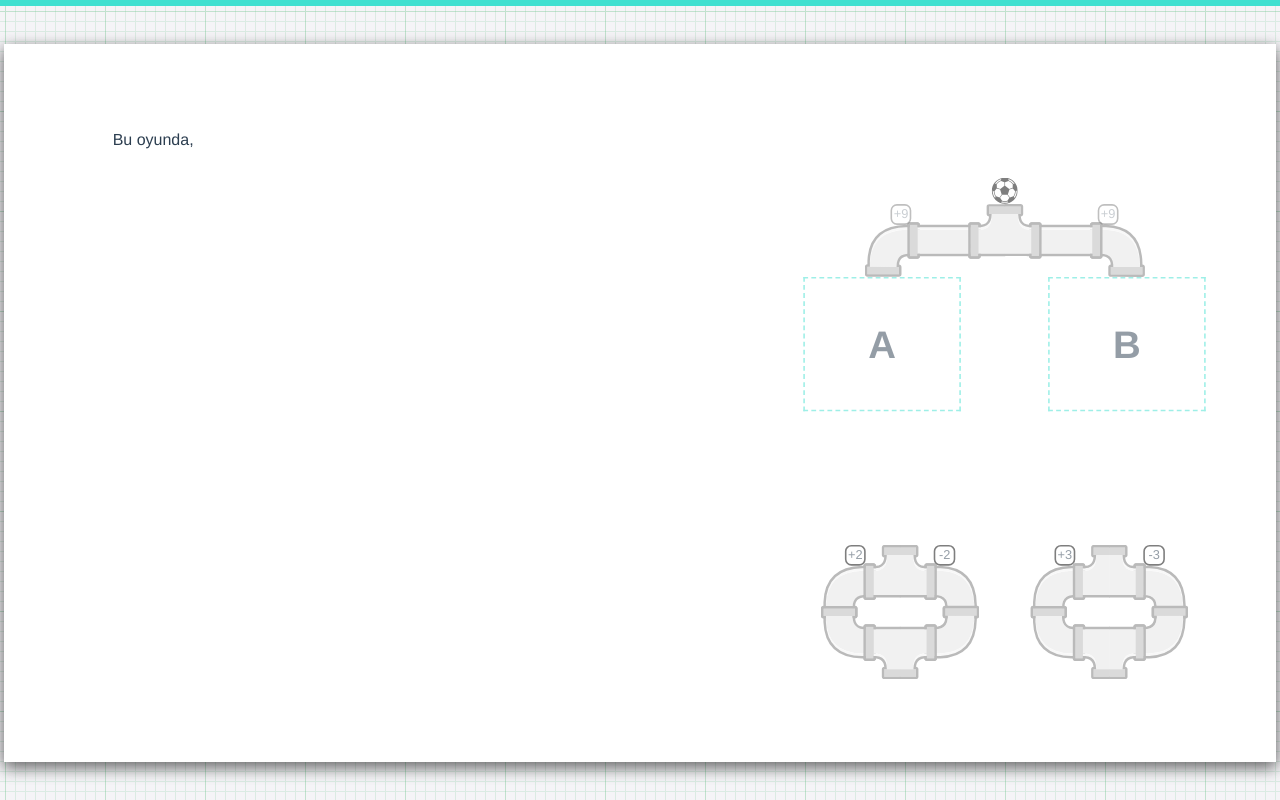
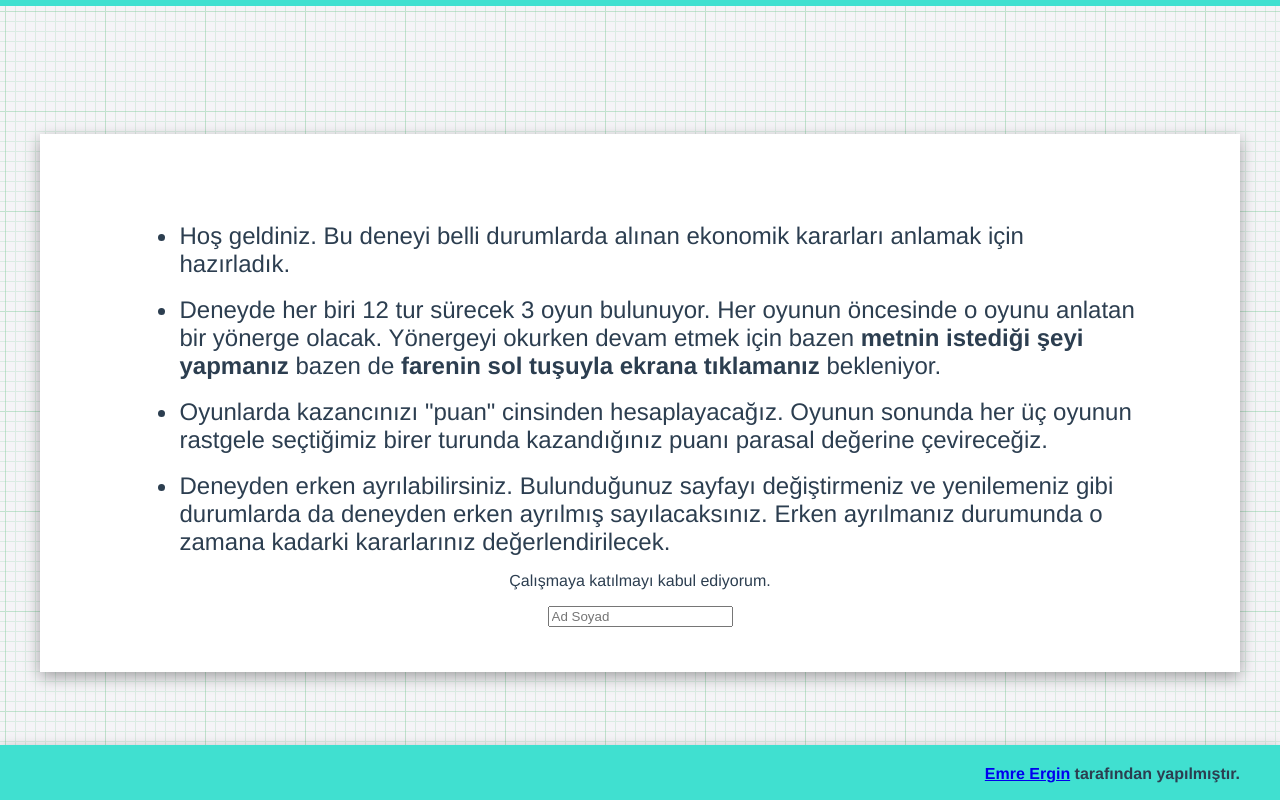
Before and after one commit to emrergin/prudence-labversion, a Vue app: page / in a window 1280 px wide. Built offline with nearby package versions, Linux system fonts and the light colour scheme; what vue-uuid would draw is missing.

Commit message:
another round of bug solutions

```diff
--- a/src/App.vue
+++ b/src/App.vue
@@ -86,7 +86,7 @@ export default {
   },
   data() {
     return {
-      currentPhase: `temTut`,
+      currentPhase: `intro`,
       store,
       endOfExperiment: false,
       treatments: null,
--- a/src/components/PrudenceTutorialv2.vue
+++ /dev/null
@@ -1,214 +0,0 @@
-<template>
-    <div class="oyunKutusu">
-      <div id="oyunAsagi">
-        <img
-          id="footBall"
-          ref="footBall"
-          src="../assets/soccer_ball.svg"
-          oncontextmenu="return false"
-          @click="hareketE($event)"
-        />
-                  <!--
-          :class="{
-            clickReminder: secim && currentRound === 0 && asama === `baslangic`,
-          }" -->
-        <div id="bigPipe">
-          <div id="largeTags">
-            <div id="leftLargeTag" class="largeTag tag soletiket">
-              +7
-            </div>
-            <div id="rightLargeTag" class="largeTag tag sagetiket">
-              +4
-            </div>
-          </div>
-          <img src="../assets/bigpipe.svg" />
-        </div>
-        <div id="inputlar">
-          <div
-            class="droppable"
-            id="i1"
-
-          >
-          <!-- :style="{ visibility: !secim ? `visible` : `hidden` }" -->
-            A
-          </div>
-          <div
-            class="droppable"
-            id="i2"
-
-          >
-          <!-- :style="{ visibility: !secim ? `visible` : `hidden` }" -->
-            B
-          </div>
-        </div>
-        <div v-if="asama !== `roundsonu`">
-          <div
-            id="smallPipe"
-            class="smallPipe"
-            oncontextmenu="return false"
-            @mousedown.left="carryPipeE($event)"
-            ondragstart="return false"
-            data-intro="Bu oyunda bu boruyu"
-          >
-            <div id="smallTags">
-              <div id="leftSmallTag" class="kucukEtiket tag soletiket">
-                +2
-              </div>
-              <div id="rightSmallTag" class="kucukEtiket tag sagetiket">
-                -2
-              </div>
-            </div>
-            <img
-              src="../assets/smallpipe.svg"
-              class="draggable"
-              oncontextmenu="return false"
-            />
-          </div>
-        </div>
-      </div>
-    </div>
-  </template>
-
-  <script setup>
-  import { ref } from "vue";
-  import carryPipe from "../functions/carryPipe";
-  import movement from "../functions/movement";
-  import { defineEmits as defineEmits } from "@vue/runtime-dom";
-  // import {introJs} from "intro.js";
-
-  // introJs().start();
-
-  defineEmits(["end"]);
-
-  const currentDroppable = ref(null);
-  const secim = ref(null);
-  const asama = ref(`baslangic`);
-  const baslangic = ref(new Date());
-  const bitis = ref(null);
-
-  const oyunSonu = ref(false);
-
-  function carryPipeE(e) {
-    carryPipe(e, `droppable`, asama.value, `smallPipe`, currentDroppable, secim);
-  }
-
-  function hareketE(e) {
-    movement(e, asama, bitis, secim, totalRevenue, totalLoss, store, currentRound.value===roundToPay,earningForCurrentRound);
-  }
-
-  function nextTurnE() {
-    nextTurn(
-      `Prudence`,
-      store,
-      bitis,
-      baslangic,
-      asama,
-      props.payOffs,
-      currentRound,
-      secim,
-      `smallPipe`,
-      oyunSonu,
-      totalRounds,
-      earningForCurrentRound
-    );
-  }
-
-  </script> -->
-
-  <style>
-  .oyunKutusu {
-    display: flex;
-    flex-direction: column;
-    margin: 0px;
-    min-height: 433px;
-  }
-  #oyunAsagi {
-    display: flex;
-    flex-direction: column;
-    justify-content: flex-start;
-    align-items: center;
-    position: relative;
-  }
-
-  #largeTags {
-    position: absolute;
-    display: flex;
-    gap: 200px;
-    justify-content: space-evenly;
-    width: 100%;
-    /* top: 28px; */
-  }
-
-  .largeTag {
-    border: 2px solid black;
-    border-radius: 8px;
-    padding: 2px;
-  }
-  #smallPipe,
-  #smallPipe1,
-  #smallPipe2,
-  #bigPipe {
-    position: relative;
-  }
-
-  img {
-    display: block;
-  }
-
-  #smallTags,
-  #smallTags1,
-  #smallTags2 {
-    position: absolute;
-    left: 30px;
-    gap: 85px;
-    display: flex;
-    justify-content: space-between;
-  }
-
-  .kucukEtiket {
-    border: 2px solid black;
-    border-radius: 8px;
-    padding: 2px;
-    min-width: 3ch;
-  }
-
-  .approached {
-    background-color: green;
-    color: #f8f8f8;
-  }
-
-  #inputlar {
-    display: flex;
-    width: 100%;
-    justify-content: center;
-    gap: 105px;
-  }
-
-  .draggable {
-    cursor: grab;
-  }
-
-  .droppable {
-    padding-top: 12px;
-    padding-bottom: 12px;
-    width: 197px;
-    text-align: center;
-    font-size: 3em;
-    font-weight: bold;
-    border: 2px dashed turquoise;
-  }
-
-  #footBall {
-    cursor: pointer;
-  }
-
-  #fakeBall {
-    z-index: 4;
-  }
-
-  .stepButton {
-    padding: 5px;
-    font-size: 1.5em;
-    margin: 60px auto 20px auto;
-  }
-  </style>
--- a/src/components/TemperanceTutorial.vue
+++ b/src/components/TemperanceTutorial.vue
@@ -57,7 +57,7 @@
         @click="movement()"
         class="phaseIn"
         :class="[
-          { redBordered: step === 7 },
+          { redOutline: step === 7 },
           { focused: step > 6 },
           { unfocused: step <= 6 },
         ]"
@@ -256,14 +256,13 @@ export default {
         var fakePipe = smallPipe.cloneNode(true);
         fakePipe.id = `fakePipe`;
         fakePipe.style.visibility = "hidden";
-        // fakePipe.classList.remove("temperancePipe");
         smallPipe.after(fakePipe);
       }
 
       smallPipe.style.cursor = "grabbing";
 
-      let shiftX = e.clientX - smallPipe.getBoundingClientRect().left;
-      let shiftY = e.clientY - smallPipe.getBoundingClientRect().top;
+      let shiftX = 0.8*(e.clientX - smallPipe.getBoundingClientRect().left);
+      let shiftY = 0.8*(e.clientY - smallPipe.getBoundingClientRect().top);
 
       smallPipe.style.position = "absolute";
       smallPipe.style.zIndex = 3;
@@ -343,8 +342,7 @@ export default {
       }
       let vm = this;
       let footBall = this.$refs.footBall;
-      footBall.style.zIndex = 4;
-      footBall.classList.remove(`redBordered`);
+      footBall.classList.remove(`redOutline`);
       let fakeBall = footBall.cloneNode(true);
       fakeBall.id = `fakeBall`;
       fakeBall.style.visibility = "hidden";
@@ -536,15 +534,14 @@ export default {
       }
     },
     isMovementOver() {
-      let rect = this.$refs.footBall.getBoundingClientRect();
+      const rect = this.$refs.footBall.getBoundingClientRect();
 
-      let pipes = document.querySelectorAll('.temperancePipe');
+      const pipes = document.querySelectorAll('.temperancePipe');
       for (let pipe of pipes) {
 
         let rect2 = pipe.getBoundingClientRect();
         let distance = Math.hypot(rect.top-rect2.top,
-        (rect.left + rect.right)-(rect2.left + rect2.right));
-        console.log(pipe, distance);
+            (rect.left + rect.right)-(rect2.left + rect2.right));
         if (distance<25){
           return false;
         }
@@ -581,16 +578,17 @@ export default {
 .bigInputs {
   gap: 109px;
 }
-
+/*
 .tutorialBox{
   position: relative;
-}
+} */
 
 #footBall,
 #fakeBall {
   display: flex;
   align-items: flex-end;
   position: relative;
+  z-index:4;
 }
 
 .stepButton {
@@ -601,6 +599,9 @@ export default {
   border: 10px solid red;
 }
 
+.redOutline{
+  outline: 10px solid red;
+}
 .tutorialBox {
   min-height: 618px;
 }
--- a/src/functions/movement.js
+++ b/src/functions/movement.js
@@ -1,3 +1,5 @@
+import { getElementBelow } from "./utilities";
+
 function movement(e, asama, bitis, choices, totalRevenue, totalLoss, store, willBePaid, earningForCurrentRound) {
   if (!Array.isArray(choices.value)) {
     if (!choices.value) {
@@ -214,15 +216,14 @@ function movement(e, asama, bitis, choices, totalRevenue, totalLoss, store, will
   }
 
   function nextAnimation() {
-    let rect = fakeBall.getBoundingClientRect();
-    fakeBall.style.display = "none";
-    let elemBelow = document.elementFromPoint(
-      // rect.left - 5,
-      // (rect.top + rect.bottom) / 2
-      (rect.left + rect.right) / 2,
-      (rect.top + rect.bottom) / 2
-    );
-    fakeBall.style.display = "block";
+    let elemBelow = getElementBelow(fakeBall);
+    // let rect = fakeBall.getBoundingClientRect();
+    // fakeBall.style.display = "none";
+    // let elemBelow = document.elementFromPoint(
+    //   (rect.left + rect.right) / 2,
+    //   (rect.top + rect.bottom) / 2
+    // );
+    // fakeBall.style.display = "block";
     let zar = Math.floor(Math.random() * 2) + 1;
 
     if (elemBelow.closest(`.smallPipe,.riskPipe`)) {
@@ -248,7 +249,7 @@ function movement(e, asama, bitis, choices, totalRevenue, totalLoss, store, will
       zar === 1 ? Left1() : Right1();
       let etiketler = document.getElementById(`largeTags`);
       zar === 1
-        ? etiketBoya(etiketler, `sol`, 1100)
+        ? etiketBoya(etiketler, `left`, 1100)
         : etiketBoya(etiketler, `sag`, 1100);
 
       return false;
@@ -275,7 +276,7 @@ function movement(e, asama, bitis, choices, totalRevenue, totalLoss, store, will
 
   function etiketBoya(obje, yon, time) {
     setTimeout(() => {
-      obje.querySelector(`.${yon}tag`).classList.add(`approached`);
+      obje.querySelector(`.${yon}etiket`).classList.add(`approached`);
     }, time);
   }
 }
--- a/src/functions/utilities.js
+++ b/src/functions/utilities.js
@@ -11,3 +11,15 @@ export const checkValidityOfAllInputs = () =>{
 
         return true;
 }
+
+export const getElementBelow = (node)=>{
+    let rect = node.getBoundingClientRect();
+    node.style.display = "none";
+    let elemBelow = document.elementFromPoint(
+      (rect.left + rect.right) / 2,
+      (rect.top + rect.bottom) / 2
+    );
+    node.style.display = "initial";
+
+    return elemBelow;
+}
```
Also changed, not shown: 1 other file (tests, documents, lock files or other folders).
